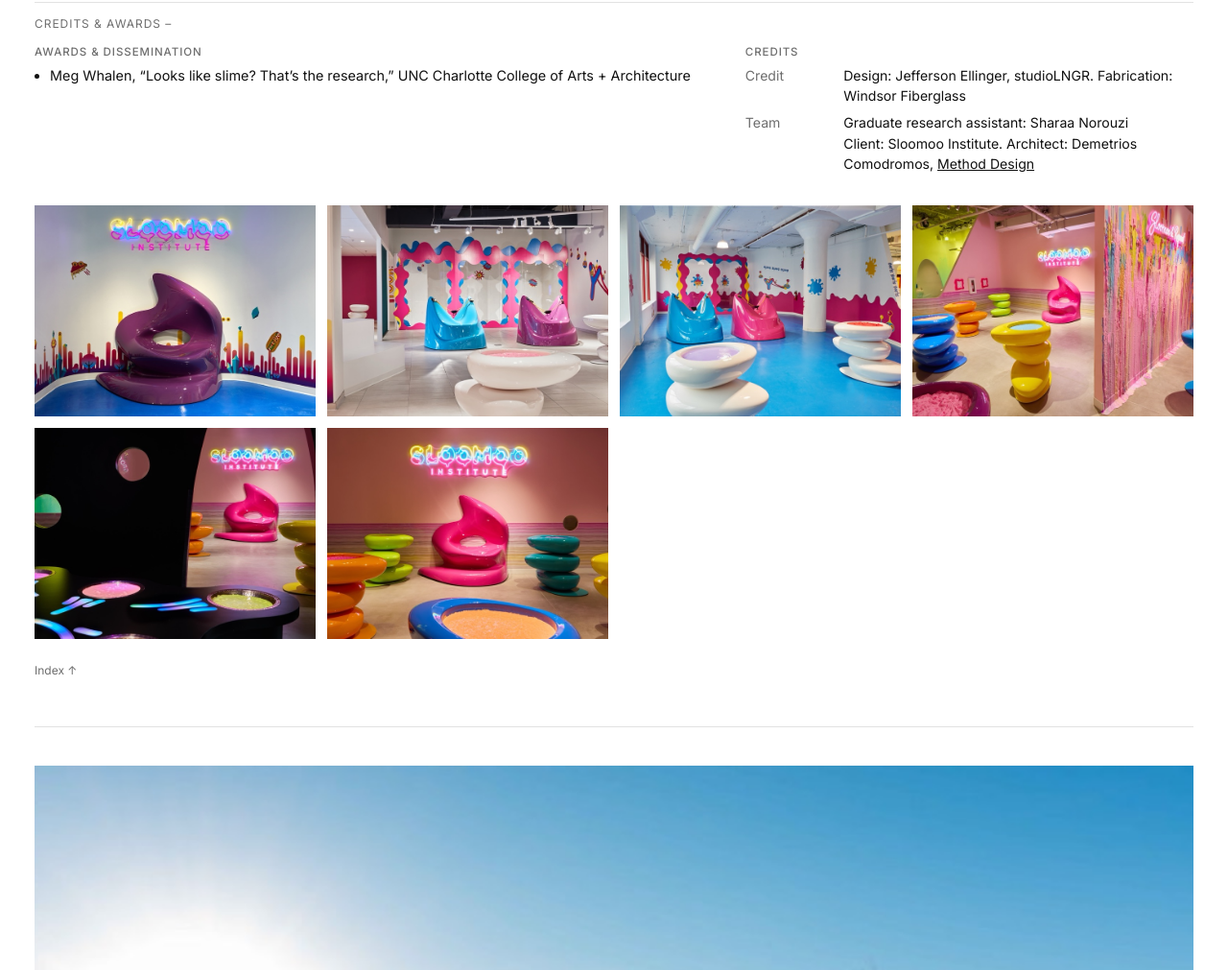
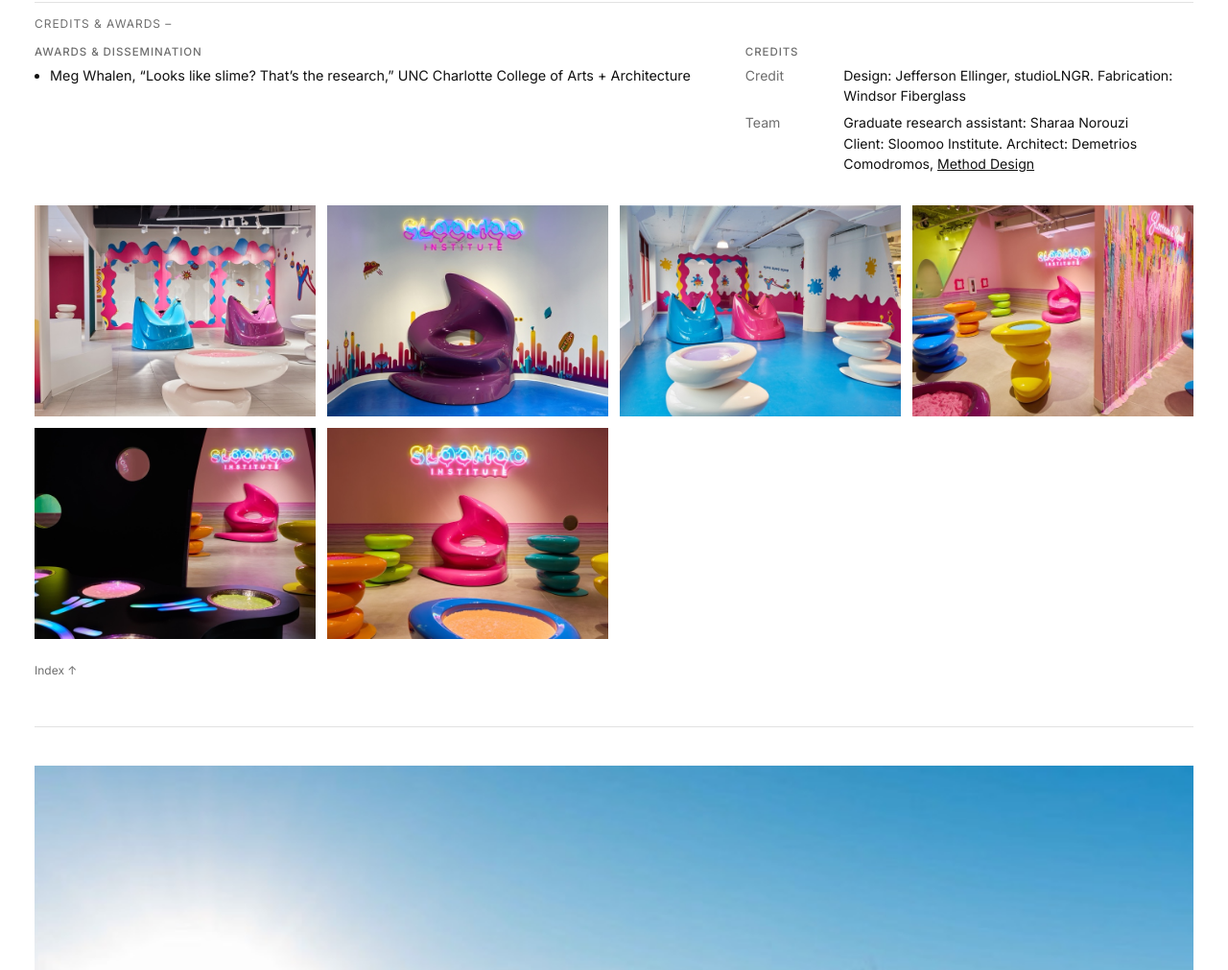
Before and after one commit to jeffersonellinger/studiolngr.com, a plain HTML site: page index.html in a window 1280 px wide. Shown: the part 1684-2695 px from the top of the page at 96% size. Drawn offline with nearby package versions, Linux system fonts and the light colour scheme.

Commit message:
Update site 2026-11-17 09:49

```diff
--- a/index.html
+++ b/index.html
@@ -33,7 +33,7 @@
       <dl class="facts"><dt>Location</dt><dd>Sloomoo Institute — Chicago, Atlanta, Charlotte and other cities</dd><dt>Type</dt><dd>CNC manufactured composite furniture: selfie chair and slime slingshot</dd><dt>Status</dt><dd>Installed</dd></dl>
     </div>
     <details class="more"><summary>Credits &amp; awards</summary><div class="more-in"><div><h4>Awards &amp; dissemination</h4><ul class="rec"><li>Meg Whalen, “Looks like slime? That’s the research,” UNC Charlotte College of Arts + Architecture</li></ul></div><div><h4>Credits</h4><dl class="facts"><dt>Credit</dt><dd>Design: Jefferson Ellinger, studioLNGR. Fabrication: Windsor Fiberglass</dd><dt>Team</dt><dd>Graduate research assistant: Sharaa Norouzi<br>Client: Sloomoo Institute. Architect: Demetrios Comodromos, <a href="https://methoddesign.com">Method Design</a></dd></dl></div></div></details>
-    <p class="swipe">6 images · swipe →</p><div class="gallery"><img loading="lazy" src="assets/projects/sloomoo-2.jpg" srcset="assets/m/sloomoo-2.jpg 800w, assets/projects/sloomoo-2.jpg 1600w" sizes="(max-width: 760px) 86vw, 410px" alt=""><img loading="lazy" src="assets/projects/sloomoo-3.jpg" srcset="assets/m/sloomoo-3.jpg 800w, assets/projects/sloomoo-3.jpg 1600w" sizes="(max-width: 760px) 86vw, 410px" alt=""><img loading="lazy" src="assets/projects/sloomoo-4.jpg" srcset="assets/m/sloomoo-4.jpg 800w, assets/projects/sloomoo-4.jpg 1600w" sizes="(max-width: 760px) 86vw, 410px" alt=""><img loading="lazy" src="assets/projects/sloomoo-7.jpg" srcset="assets/m/sloomoo-7.jpg 800w, assets/projects/sloomoo-7.jpg 1600w" sizes="(max-width: 760px) 86vw, 410px" alt=""><img loading="lazy" src="assets/projects/sloomoo-8.jpg" srcset="assets/m/sloomoo-8.jpg 800w, assets/projects/sloomoo-8.jpg 1600w" sizes="(max-width: 760px) 86vw, 410px" alt=""><img loading="lazy" src="assets/projects/sloomoo-6.jpg" srcset="assets/m/sloomoo-6.jpg 800w, assets/projects/sloomoo-6.jpg 1600w" sizes="(max-width: 760px) 86vw, 410px" alt=""></div>
+    <p class="swipe">6 images · swipe →</p><div class="gallery"><img loading="lazy" src="assets/projects/sloomoo-3.jpg" srcset="assets/m/sloomoo-3.jpg 800w, assets/projects/sloomoo-3.jpg 1600w" sizes="(max-width: 760px) 86vw, 410px" alt=""><img loading="lazy" src="assets/projects/sloomoo-2.jpg" srcset="assets/m/sloomoo-2.jpg 800w, assets/projects/sloomoo-2.jpg 1600w" sizes="(max-width: 760px) 86vw, 410px" alt=""><img loading="lazy" src="assets/projects/sloomoo-4.jpg" srcset="assets/m/sloomoo-4.jpg 800w, assets/projects/sloomoo-4.jpg 1600w" sizes="(max-width: 760px) 86vw, 410px" alt=""><img loading="lazy" src="assets/projects/sloomoo-7.jpg" srcset="assets/m/sloomoo-7.jpg 800w, assets/projects/sloomoo-7.jpg 1600w" sizes="(max-width: 760px) 86vw, 410px" alt=""><img loading="lazy" src="assets/projects/sloomoo-8.jpg" srcset="assets/m/sloomoo-8.jpg 800w, assets/projects/sloomoo-8.jpg 1600w" sizes="(max-width: 760px) 86vw, 410px" alt=""><img loading="lazy" src="assets/projects/sloomoo-6.jpg" srcset="assets/m/sloomoo-6.jpg 800w, assets/projects/sloomoo-6.jpg 1600w" sizes="(max-width: 760px) 86vw, 410px" alt=""></div>
     <a class="top" href="#index">Index ↑</a>
   </article>
   <article class="project" id="campbell">
```
